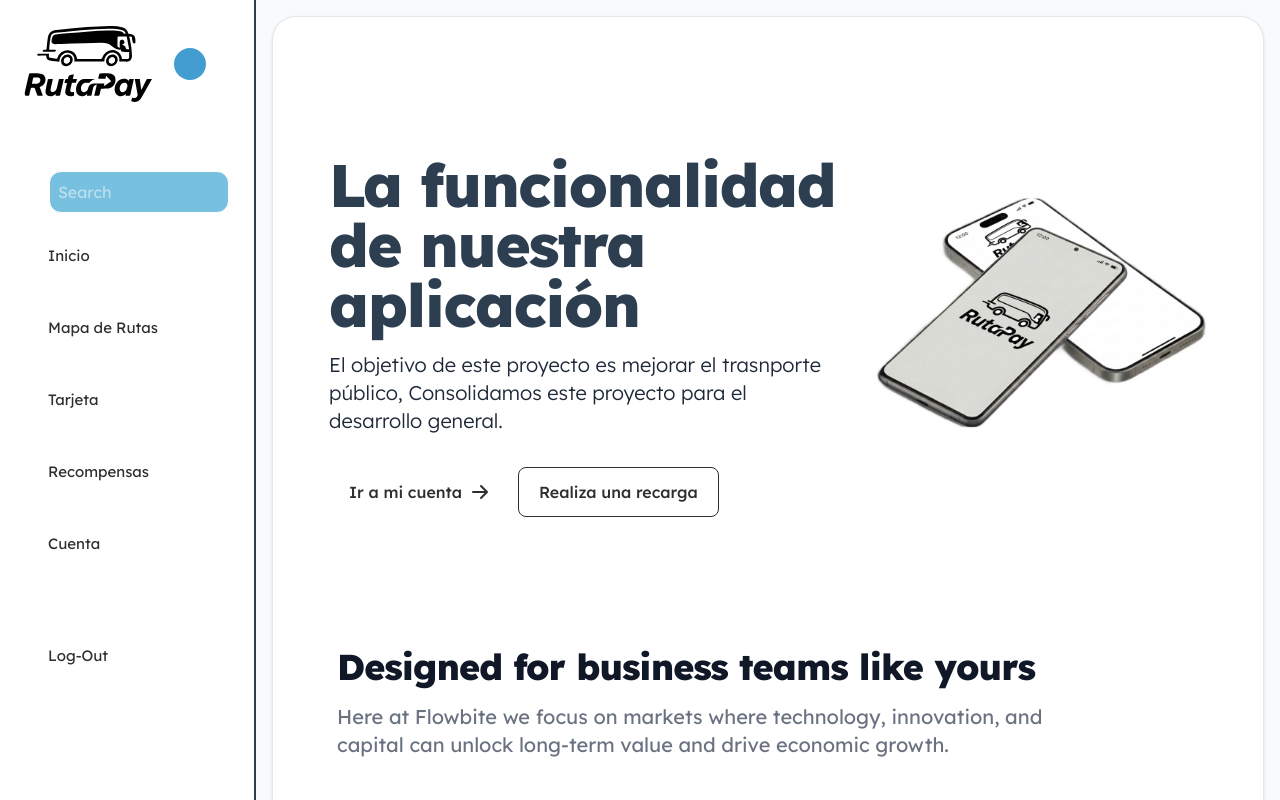
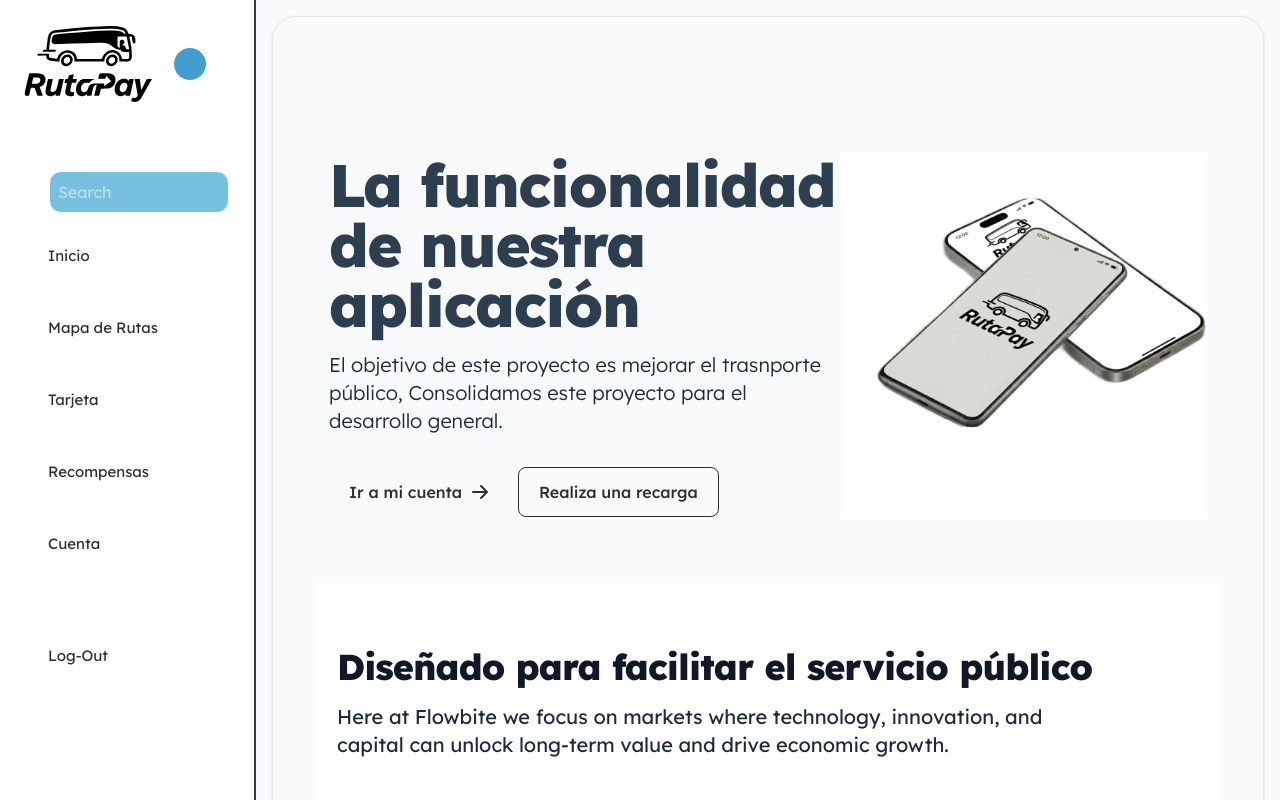
Before and after one commit to RutaPay/Web, a Vue app: page /dashboard in a window 1280 px wide. Shown: the top 800 px of the page. Built offline with nearby package versions, Linux system fonts and the light colour scheme; some icons are missing.

Commit message:
Update DashboardView styles and content for improved clarity and localization

```diff
--- a/src/views/DashboardView.vue
+++ b/src/views/DashboardView.vue
@@ -11,7 +11,7 @@ const sidebarStore = useSidebarStore()
     :class="{ 'ml-64': !sidebarStore.closedState, 'ml-28': sidebarStore.closedState }"
   >
     <div
-      class="w-full h-full min-h-[calc(100vh-2rem)] bg-white rounded-3xl shadow-sm border border-gray-200 p-6 md:p-10"
+      class="w-full h-full min-h-[calc(100vh-2rem)] bg- rounded-3xl shadow-sm border border-gray-200 p-6 md:p-10"
     >
       <HeaderComponent />
 
@@ -66,50 +66,50 @@ const sidebarStore = useSidebarStore()
         <section class="bg-white dark:bg-gray-900">
   <div class="py-8 px-4 mx-auto max-w-screen-xl sm:py-16 lg:px-6">
       <div class="max-w-screen-md mb-8 lg:mb-16">
-          <h2 class="mb-4 text-4xl tracking-tight font-extrabold text-gray-900 dark:text-white">Designed for business teams like yours</h2>
-          <p class="text-gray-500 sm:text-xl dark:text-gray-400">Here at Flowbite we focus on markets where technology, innovation, and capital can unlock long-term value and drive economic growth.</p>
+          <h2 class="mb-4 text-4xl tracking-tight font-extrabold text-gray-900 dark:text-black">Diseñado para facilitar el servicio público</h2>
+          <p class="text-gray-800 sm:text-xl dark:text-grey-600">Here at Flowbite we focus on markets where technology, innovation, and capital can unlock long-term value and drive economic growth.</p>
       </div>
       <div class="space-y-8 md:grid md:grid-cols-2 lg:grid-cols-3 md:gap-12 md:space-y-0">
           <div>
               <div class="flex justify-center items-center mb-4 w-10 h-10 rounded-full bg-primary-100 lg:h-12 lg:w-12 dark:bg-primary-900">
                   <svg class="w-5 h-5 text-primary-600 lg:w-6 lg:h-6 dark:text-primary-300" fill="currentColor" viewBox="0 0 20 20" xmlns="http://www.w3.org/2000/svg"><path fill-rule="evenodd" d="M3 3a1 1 0 000 2v8a2 2 0 002 2h2.586l-1.293 1.293a1 1 0 101.414 1.414L10 15.414l2.293 2.293a1 1 0 001.414-1.414L12.414 15H15a2 2 0 002-2V5a1 1 0 100-2H3zm11.707 4.707a1 1 0 00-1.414-1.414L10 9.586 8.707 8.293a1 1 0 00-1.414 0l-2 2a1 1 0 101.414 1.414L8 10.414l1.293 1.293a1 1 0 001.414 0l4-4z" clip-rule="evenodd"></path></svg>
               </div>
-              <h3 class="mb-2 text-xl font-bold dark:text-white">Marketing</h3>
+              <h3 class="mb-2 text-xl font-bold dark:text-black">Marketing</h3>
               <p class="text-gray-500 dark:text-gray-400">Plan it, create it, launch it. Collaborate seamlessly with all  the organization and hit your marketing goals every month with our marketing plan.</p>
           </div>
           <div>
               <div class="flex justify-center items-center mb-4 w-10 h-10 rounded-full bg-primary-100 lg:h-12 lg:w-12 dark:bg-primary-900">
                   <svg class="w-5 h-5 text-primary-600 lg:w-6 lg:h-6 dark:text-primary-300" fill="currentColor" viewBox="0 0 20 20" xmlns="http://www.w3.org/2000/svg"><path d="M10.394 2.08a1 1 0 00-.788 0l-7 3a1 1 0 000 1.84L5.25 8.051a.999.999 0 01.356-.257l4-1.714a1 1 0 11.788 1.838L7.667 9.088l1.94.831a1 1 0 00.787 0l7-3a1 1 0 000-1.838l-7-3zM3.31 9.397L5 10.12v4.102a8.969 8.969 0 00-1.05-.174 1 1 0 01-.89-.89 11.115 11.115 0 01.25-3.762zM9.3 16.573A9.026 9.026 0 007 14.935v-3.957l1.818.78a3 3 0 002.364 0l5.508-2.361a11.026 11.026 0 01.25 3.762 1 1 0 01-.89.89 8.968 8.968 0 00-5.35 2.524 1 1 0 01-1.4 0zM6 18a1 1 0 001-1v-2.065a8.935 8.935 0 00-2-.712V17a1 1 0 001 1z"></path></svg>
               </div>
-              <h3 class="mb-2 text-xl font-bold dark:text-white">Legal</h3>
+              <h3 class="mb-2 text-xl font-bold dark:text-black">Legal</h3>
               <p class="text-gray-500 dark:text-gray-400">Protect your organization, devices and stay compliant with our structured workflows and custom permissions made for you.</p>
           </div>
           <div>
               <div class="flex justify-center items-center mb-4 w-10 h-10 rounded-full bg-primary-100 lg:h-12 lg:w-12 dark:bg-primary-900">
                   <svg class="w-5 h-5 text-primary-600 lg:w-6 lg:h-6 dark:text-primary-300" fill="currentColor" viewBox="0 0 20 20" xmlns="http://www.w3.org/2000/svg"><path fill-rule="evenodd" d="M6 6V5a3 3 0 013-3h2a3 3 0 013 3v1h2a2 2 0 012 2v3.57A22.952 22.952 0 0110 13a22.95 22.95 0 01-8-1.43V8a2 2 0 012-2h2zm2-1a1 1 0 011-1h2a1 1 0 011 1v1H8V5zm1 5a1 1 0 011-1h.01a1 1 0 110 2H10a1 1 0 01-1-1z" clip-rule="evenodd"></path><path d="M2 13.692V16a2 2 0 002 2h12a2 2 0 002-2v-2.308A24.974 24.974 0 0110 15c-2.796 0-5.487-.46-8-1.308z"></path></svg>
               </div>
-              <h3 class="mb-2 text-xl font-bold dark:text-white">Business Automation</h3>
+              <h3 class="mb-2 text-xl font-bold dark:text-black">Business Automation</h3>
               <p class="text-gray-500 dark:text-gray-400">Auto-assign tasks, send Slack messages, and much more. Now power up with hundreds of new templates to help you get started.</p>
           </div>
           <div>
               <div class="flex justify-center items-center mb-4 w-10 h-10 rounded-full bg-primary-100 lg:h-12 lg:w-12 dark:bg-primary-900">
                   <svg class="w-5 h-5 text-primary-600 lg:w-6 lg:h-6 dark:text-primary-300" fill="currentColor" viewBox="0 0 20 20" xmlns="http://www.w3.org/2000/svg"><path d="M8.433 7.418c.155-.103.346-.196.567-.267v1.698a2.305 2.305 0 01-.567-.267C8.07 8.34 8 8.114 8 8c0-.114.07-.34.433-.582zM11 12.849v-1.698c.22.071.412.164.567.267.364.243.433.468.433.582 0 .114-.07.34-.433.582a2.305 2.305 0 01-.567.267z"></path><path fill-rule="evenodd" d="M10 18a8 8 0 100-16 8 8 0 000 16zm1-13a1 1 0 10-2 0v.092a4.535 4.535 0 00-1.676.662C6.602 6.234 6 7.009 6 8c0 .99.602 1.765 1.324 2.246.48.32 1.054.545 1.676.662v1.941c-.391-.127-.68-.317-.843-.504a1 1 0 10-1.51 1.31c.562.649 1.413 1.076 2.353 1.253V15a1 1 0 102 0v-.092a4.535 4.535 0 001.676-.662C13.398 13.766 14 12.991 14 12c0-.99-.602-1.765-1.324-2.246A4.535 4.535 0 0011 9.092V7.151c.391.127.68.317.843.504a1 1 0 101.511-1.31c-.563-.649-1.413-1.076-2.354-1.253V5z" clip-rule="evenodd"></path></svg>
               </div>
-              <h3 class="mb-2 text-xl font-bold dark:text-white">Finance</h3>
+              <h3 class="mb-2 text-xl font-bold dark:text-black">Finance</h3>
               <p class="text-gray-500 dark:text-gray-400">Audit-proof software built for critical financial operations like month-end close and quarterly budgeting.</p>
           </div>
           <div>
               <div class="flex justify-center items-center mb-4 w-10 h-10 rounded-full bg-primary-100 lg:h-12 lg:w-12 dark:bg-primary-900">
                   <svg class="w-5 h-5 text-primary-600 lg:w-6 lg:h-6 dark:text-primary-300" fill="currentColor" viewBox="0 0 20 20" xmlns="http://www.w3.org/2000/svg"><path d="M7 3a1 1 0 000 2h6a1 1 0 100-2H7zM4 7a1 1 0 011-1h10a1 1 0 110 2H5a1 1 0 01-1-1zM2 11a2 2 0 012-2h12a2 2 0 012 2v4a2 2 0 01-2 2H4a2 2 0 01-2-2v-4z"></path></svg>
               </div>
-              <h3 class="mb-2 text-xl font-bold dark:text-white">Enterprise Design</h3>
+              <h3 class="mb-2 text-xl font-bold dark:text-black">Enterprise Design</h3>
               <p class="text-gray-500 dark:text-gray-400">Craft beautiful, delightful experiences for both marketing and product with real cross-company collaboration.</p>
           </div>
           <div>
               <div class="flex justify-center items-center mb-4 w-10 h-10 rounded-full bg-primary-100 lg:h-12 lg:w-12 dark:bg-primary-900">
                   <svg class="w-5 h-5 text-primary-600 lg:w-6 lg:h-6 dark:text-primary-300" fill="currentColor" viewBox="0 0 20 20" xmlns="http://www.w3.org/2000/svg"><path fill-rule="evenodd" d="M11.49 3.17c-.38-1.56-2.6-1.56-2.98 0a1.532 1.532 0 01-2.286.948c-1.372-.836-2.942.734-2.106 2.106.54.886.061 2.042-.947 2.287-1.561.379-1.561 2.6 0 2.978a1.532 1.532 0 01.947 2.287c-.836 1.372.734 2.942 2.106 2.106a1.532 1.532 0 012.287.947c.379 1.561 2.6 1.561 2.978 0a1.533 1.533 0 012.287-.947c1.372.836 2.942-.734 2.106-2.106a1.533 1.533 0 01.947-2.287c1.561-.379 1.561-2.6 0-2.978a1.532 1.532 0 01-.947-2.287c.836-1.372-.734-2.942-2.106-2.106a1.532 1.532 0 01-2.287-.947zM10 13a3 3 0 100-6 3 3 0 000 6z" clip-rule="evenodd"></path></svg>
               </div>
-              <h3 class="mb-2 text-xl font-bold dark:text-white">Operations</h3>
+              <h3 class="mb-2 text-xl font-bold dark:text-black">Operations</h3>
               <p class="text-gray-500 dark:text-gray-400">Keep your company’s lights on with customizable, iterative, and structured workflows built for all efficient teams and individual.</p>
           </div>
       </div>
```
